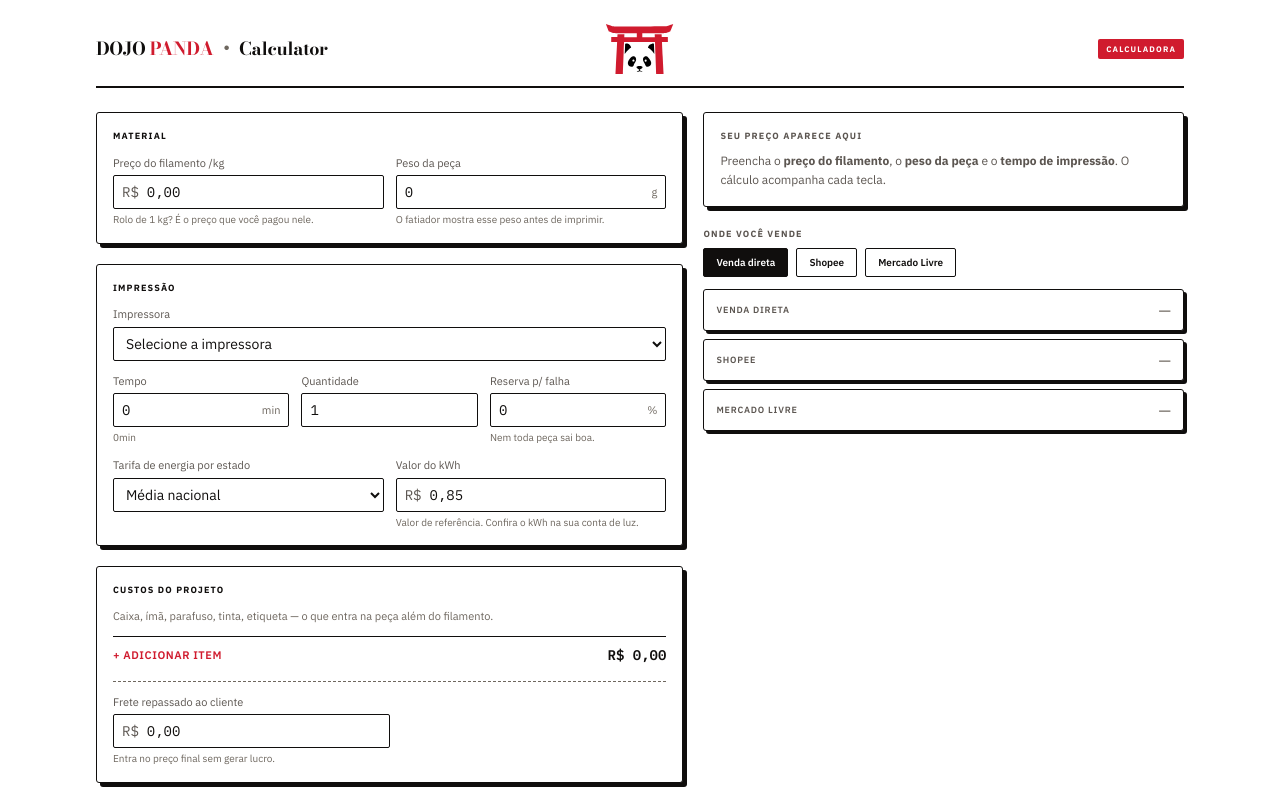
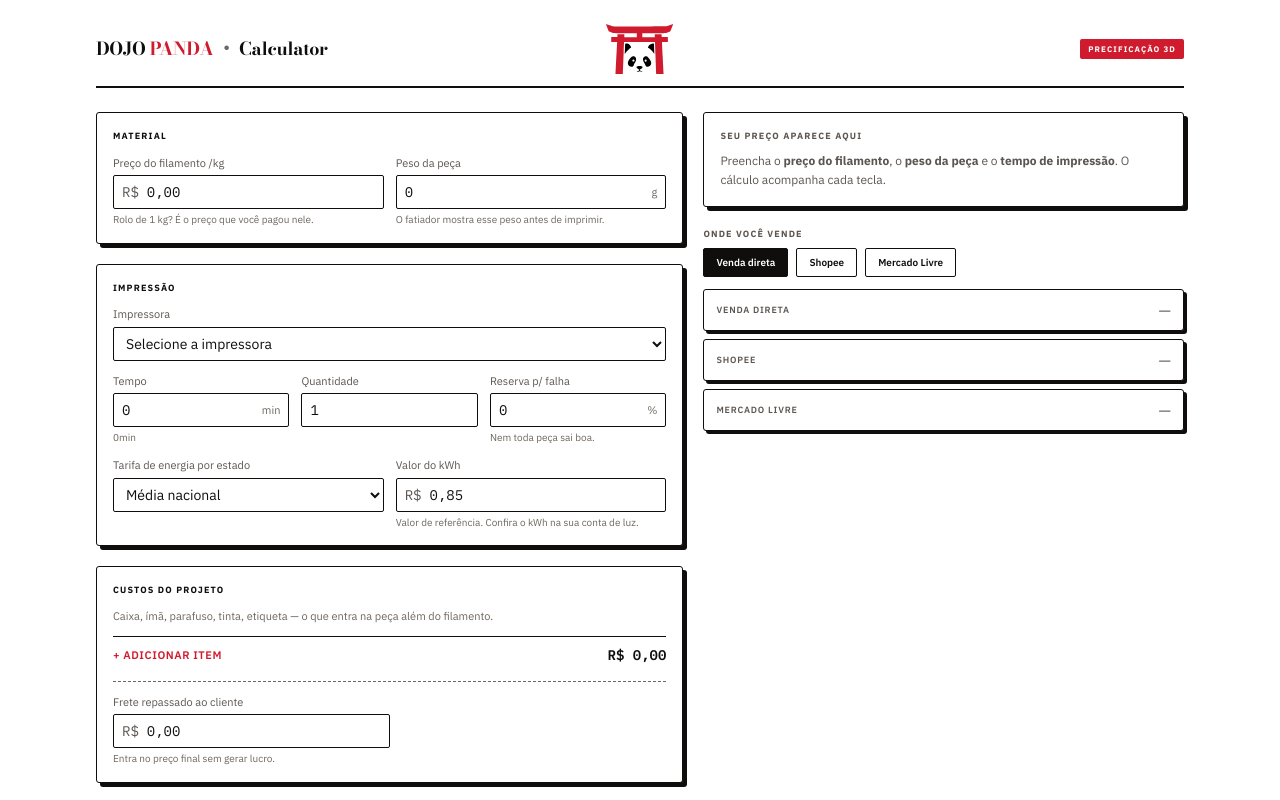
Before and after one commit to PedroHenriqueFernande/dojocalculator, a Next.js app: page / in a window 1280 px wide. Shown: the top 800 px of the page. Built offline with nearby package versions, Linux system fonts and the light colour scheme.

Commit message:
Fix: Texto head

```diff
--- a/src/components/cabecalho.tsx
+++ b/src/components/cabecalho.tsx
@@ -48,7 +48,7 @@ export function Cabecalho() {
       <MarcaDojoPanda className="h-[50px] w-auto justify-self-center" />
 
       <span className="justify-self-end rounded-campo bg-vermelho px-2 py-1 text-[8px] font-bold uppercase tracking-[0.14em] text-papel">
-        Calculadora
+        Precificação 3D
       </span>
     </header>
   );
```
